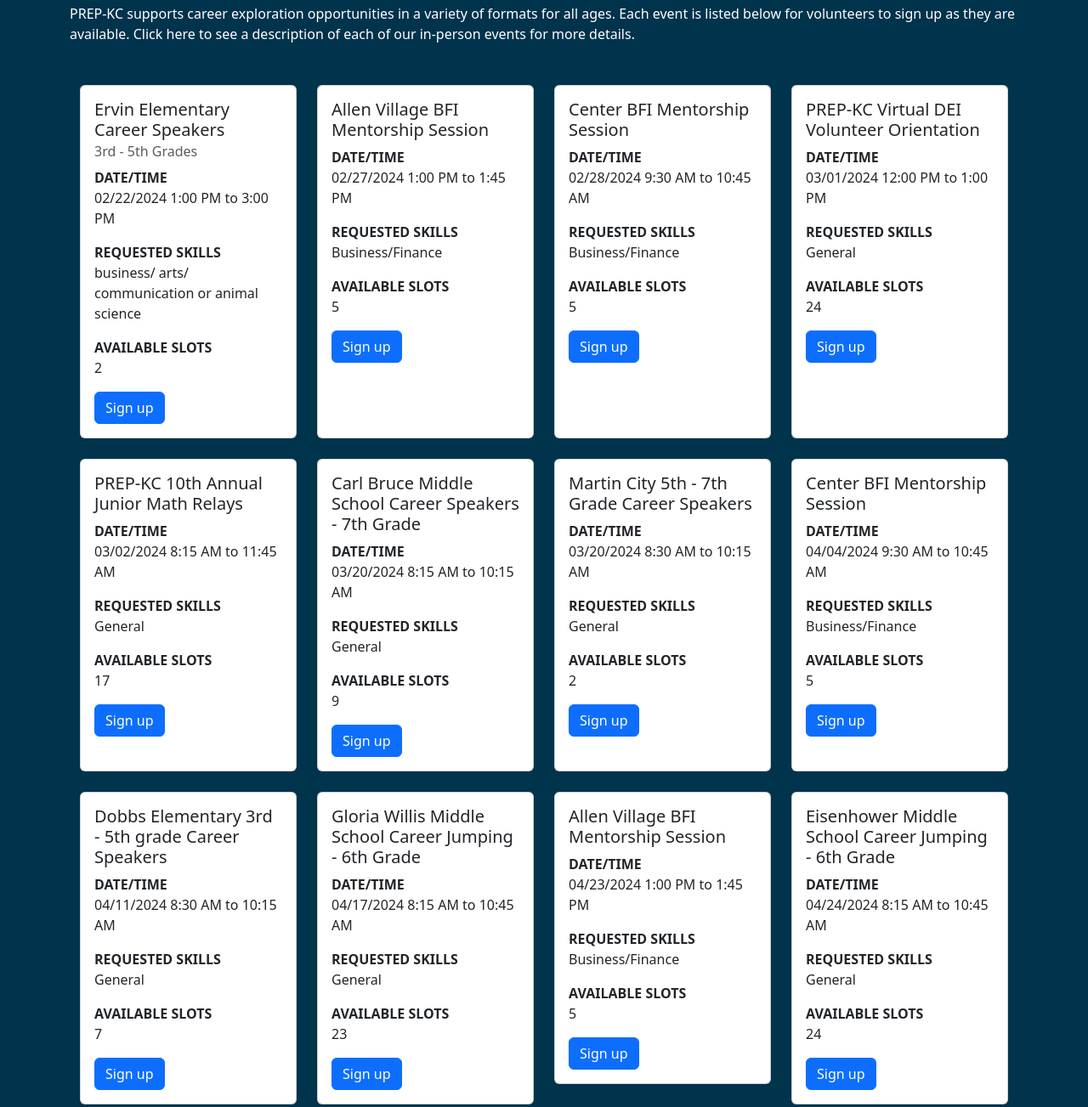
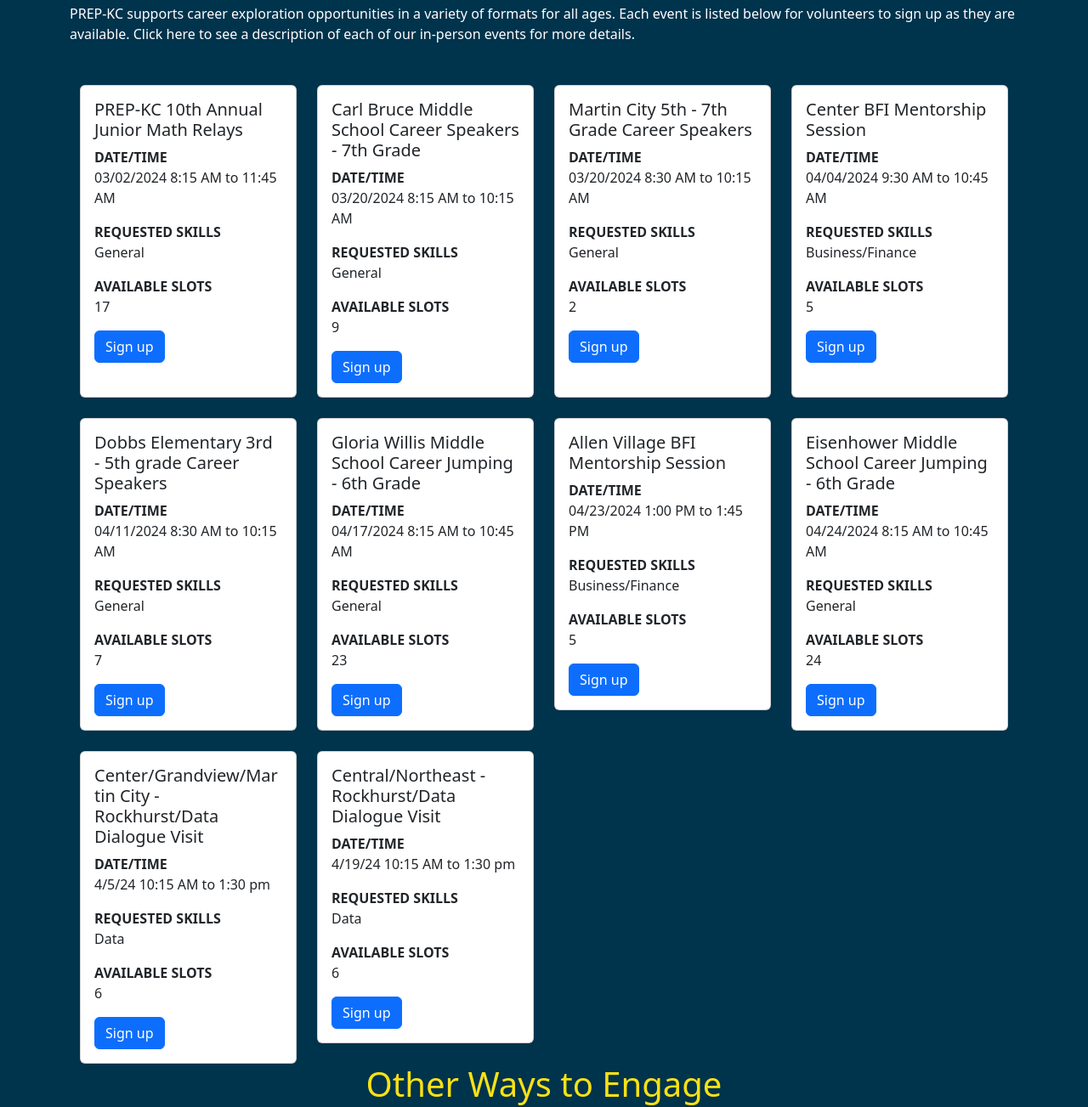
Before and after one commit to PREP-KC/prepkc-website, a plain HTML site: page volunteer.html in a window 1280 px wide. Shown: the part 244-1547 px from the top of the page at 85% size. Drawn offline with nearby package versions, Linux system fonts and the light colour scheme.

Commit message:
volunteer changes

```diff
--- a/volunteer.html
+++ b/volunteer.html
@@ -46,55 +46,6 @@
         <!-- Volunteer Opportunities -->
         <div class="container mt-5">
           <div class="row row-cols-4 g-4">
-            <!-- Ervin Elementary Career Speakers Card -->
-            <div class="col">
-              <div class="card h-100">
-                <div class="card-body">
-                  <h5 class="card-title">Ervin Elementary Career Speakers</h5>
-                  <h6 class="card-subtitle mb-2 text-muted">3rd - 5th Grades</h6>
-                  <p class="card-text"><strong>DATE/TIME</strong><br>02/22/2024 1:00 PM to 3:00 PM</p>
-                  <p class="card-text"><strong>REQUESTED SKILLS</strong><br>business/ arts/ communication or animal science</p>
-                  <p class="card-text"><strong>AVAILABLE SLOTS</strong><br>2</p>
-                  <a href="https://www.tfaforms.com/4937950?tfa_2256=a1h5f0000021UEQ" class="btn btn-primary">Sign up</a>
-                </div>
-              </div>
-            </div>
-            <!-- Allen Village BFI Mentorship Session Card -->
-            <div class="col">
-              <div class="card h-100">
-                <div class="card-body">
-                  <h5 class="card-title">Allen Village BFI Mentorship Session</h5>
-                  <p class="card-text"><strong>DATE/TIME</strong><br>02/27/2024 1:00 PM to 1:45 PM</p>
-                  <p class="card-text"><strong>REQUESTED SKILLS</strong><br>Business/Finance</p>
-                  <p class="card-text"><strong>AVAILABLE SLOTS</strong><br>5</p>
-                  <a href="https://www.tfaforms.com/4937950?tfa_2256=a1hUV000000DbbF" class="btn btn-primary">Sign up</a>
-                </div>
-              </div>
-            </div>
-            <!-- Center BFI Mentorship Session Card -->
-            <div class="col">
-              <div class="card h-100">
-                <div class="card-body">
-                  <h5 class="card-title">Center BFI Mentorship Session</h5>
-                  <p class="card-text"><strong>DATE/TIME</strong><br>02/28/2024 9:30 AM to 10:45 AM</p>
-                  <p class="card-text"><strong>REQUESTED SKILLS</strong><br>Business/Finance</p>
-                  <p class="card-text"><strong>AVAILABLE SLOTS</strong><br>5</p>
-                  <a href="https://www.tfaforms.com/4937950?tfa_2256=a1hUV000000DbUn" class="btn btn-primary">Sign up</a>
-                </div>
-              </div>
-            </div>
-            <!-- PREP-KC Virtual DEI Volunteer Orientation Card -->
-            <div class="col">
-              <div class="card h-100">
-                <div class="card-body">
-                  <h5 class="card-title">PREP-KC Virtual DEI Volunteer Orientation</h5>
-                  <p class="card-text"><strong>DATE/TIME</strong><br>03/01/2024 12:00 PM to 1:00 PM</p>
-                  <p class="card-text"><strong>REQUESTED SKILLS</strong><br>General</p>
-                  <p class="card-text"><strong>AVAILABLE SLOTS</strong><br>24</p>
-                  <a href="https://www.tfaforms.com/4937950?tfa_2256=a1hUV00000003HF" class="btn btn-primary">Sign up</a>
-                </div>
-              </div>
-            </div>
             <!-- PREP-KC 10th Annual Junior Math Relays -->
             <div class="col">
               <div class="card h-100">
@@ -191,6 +142,30 @@
                 </div>
               </div>
             </div>
+            <!-- Center/Grandview/Martin City - Rockhurst/Data Dialogue Visit - 4/5/24-->
+            <div class="col">
+              <div class="card">
+                <div class="card-body">
+                  <h5 class="card-title">Center/Grandview/Martin City - Rockhurst/Data Dialogue Visit</h5>
+                  <p class="card-text"><strong>DATE/TIME</strong><br>4/5/24 10:15 AM to 1:30 pm</p>
+                  <p class="card-text"><strong>REQUESTED SKILLS</strong><br>Data</p>
+                  <p class="card-text"><strong>AVAILABLE SLOTS</strong><br>6</p>
+                  <a href="https://www.tfaforms.com/4937950?tfa_2256=a1hUV000000GXsr" class="btn btn-primary">Sign up</a>
+                </div>
+              </div>
+            </div>
+            <!-- Central/Northeast - Rockhurst/Data Dialogue Visit - 4/19/24-->
+            <div class="col">
+              <div class="card">
+                <div class="card-body">
+                  <h5 class="card-title">Central/Northeast - Rockhurst/Data Dialogue Visit</h5>
+                  <p class="card-text"><strong>DATE/TIME</strong><br>4/19/24 10:15 AM to 1:30 pm</p>
+                  <p class="card-text"><strong>REQUESTED SKILLS</strong><br>Data</p>
+                  <p class="card-text"><strong>AVAILABLE SLOTS</strong><br>6</p>
+                  <a href="https://www.tfaforms.com/4937950?tfa_2256=a1hUV000000GXw5" class="btn btn-primary">Sign up</a>
+                </div>
+              </div>
+            </div>
           </div>
           <!-- End Volunteer Opportunities -->
           <!-- More Ways to Engage -->
```
